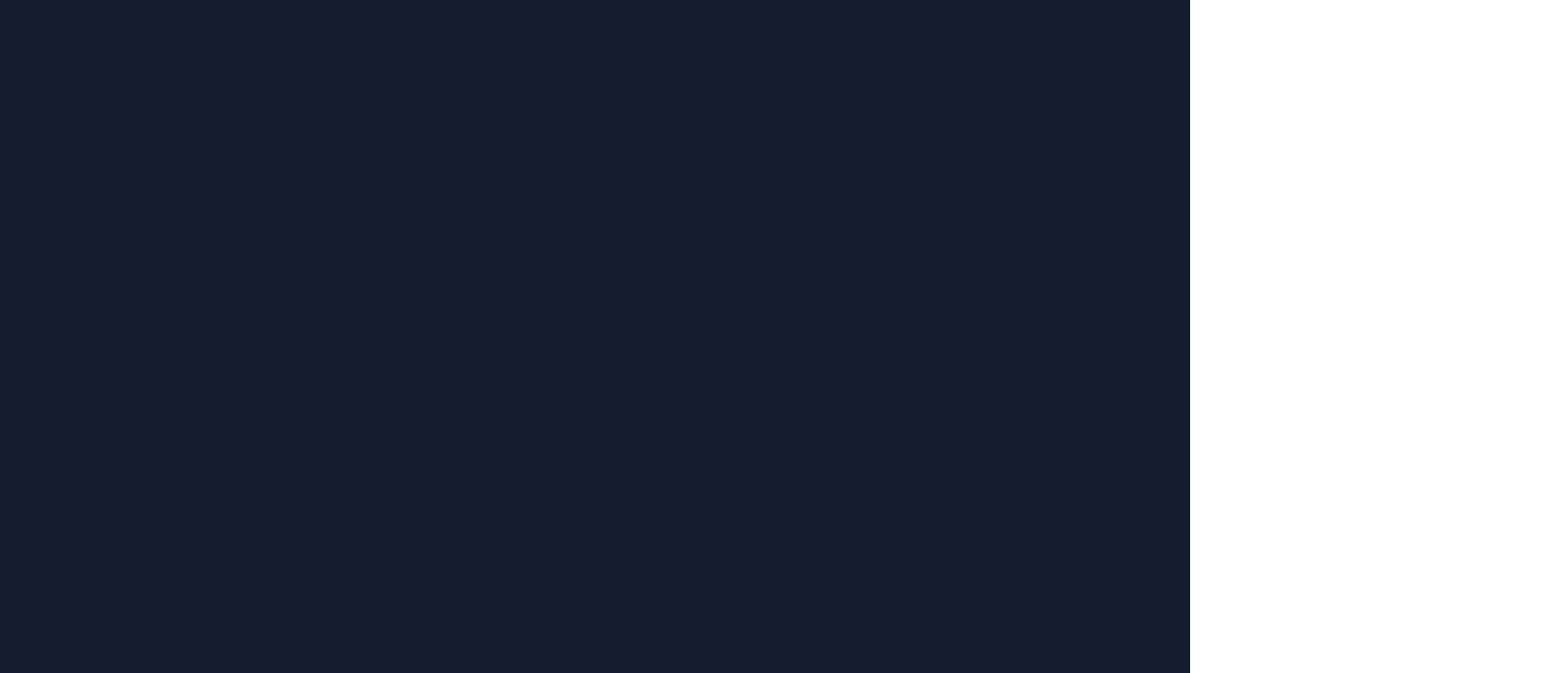
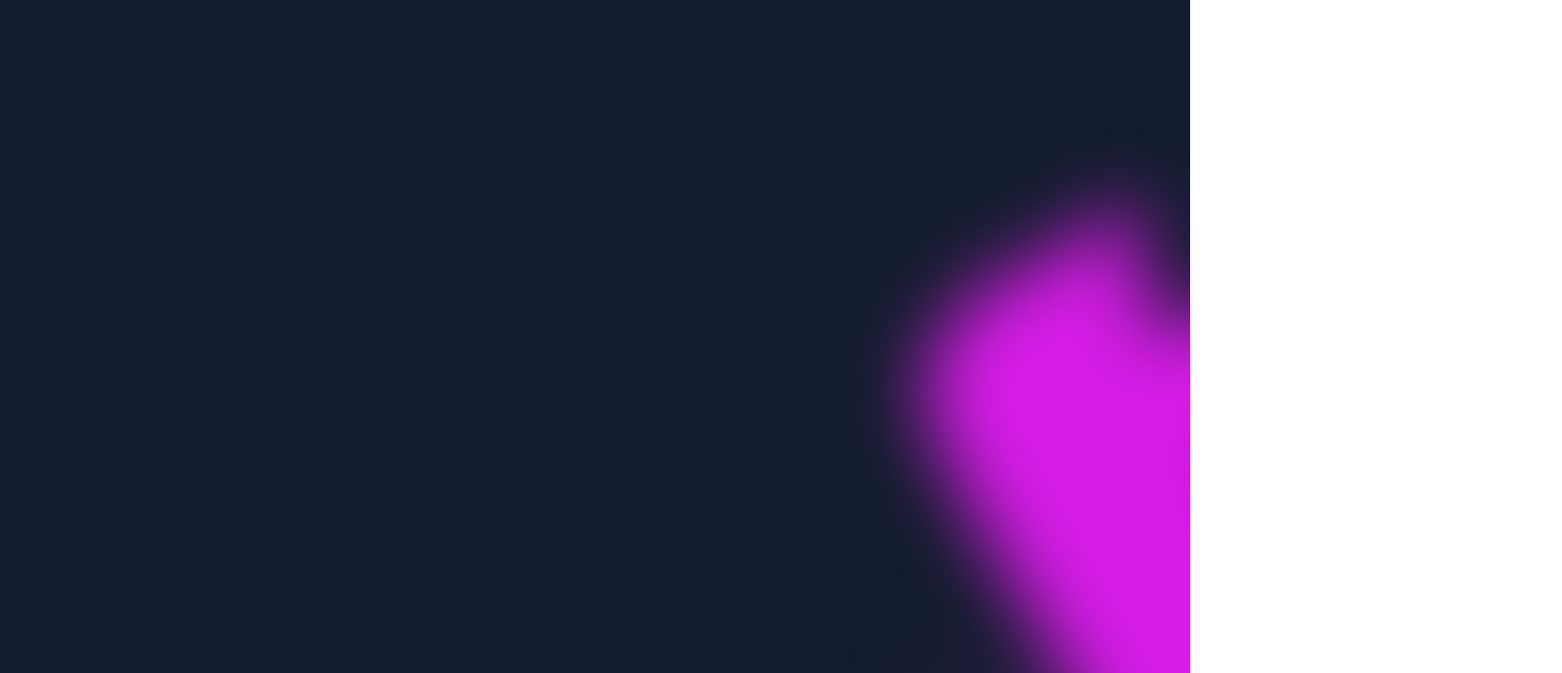
Before and after one commit to OptimismusPr1m3/portfolio2, an Angular app: page / in a window 1280 px wide. Shown: the part 3544-4268 px from the top of the page at 93% size, 1680 px wide, since content can reach past the window. Built offline with nearby package versions, Linux system fonts and the light colour scheme.

Commit message:
various css fixes, fixed scroll behaviour for better user exp, added linkedin links

```diff
--- a/src/app/about-me-mobile/about-me-mobile.component.html
+++ b/src/app/about-me-mobile/about-me-mobile.component.html
@@ -7,6 +7,6 @@
     <img src="/assets/images/shapes/wave2.png" />
 
   </div>
-  <app-about-me-content id="skillsMobile" class="mobile-about-cont"></app-about-me-content>
-  <app-skills class="skills-section"></app-skills>
+  <app-about-me-content class="mobile-about-cont"></app-about-me-content>
+  <app-skills id="skillsMobile" class="skills-section"></app-skills>
 </section>
--- a/src/app/about-me-mobile/about-me-mobile.component.scss
+++ b/src/app/about-me-mobile/about-me-mobile.component.scss
@@ -97,4 +97,5 @@ section {
     display: flex;
     flex-direction: row;
     align-items: flex-start;
+    scroll-margin-top: 150px;
 }
--- a/src/app/aboutme/aboutme.component.scss
+++ b/src/app/aboutme/aboutme.component.scss
@@ -6,6 +6,7 @@
   justify-content: center;
   padding-left: 120px;
   width: 100%;
+  box-sizing: border-box;
   > .content-wrapper {
     display: flex;
     width: 100%;
--- a/src/app/contactform/contactform.component.scss
+++ b/src/app/contactform/contactform.component.scss
@@ -40,6 +40,7 @@
       height: 5px;
       border-top-left-radius: 12px;
       border-bottom-left-radius: 12px;
+
       @media (max-width: 1450px) {
         width: 530px;
       }
@@ -65,6 +66,7 @@
         z-index: 2;
         @media (max-width: 900px) {
           flex-direction: column;
+          margin-top: 48px;
         }
         > .problem-section {
           width: 50%;
--- a/src/app/main/main.component.html
+++ b/src/app/main/main.component.html
@@ -2,5 +2,5 @@
 <app-welcome id="welcome"></app-welcome>
 <app-aboutme class="aboutMeDesktop"></app-aboutme>
 <app-about-me-mobile class="aboutMeMobile" id="aboutMeMobile"></app-about-me-mobile>
-<app-pfsection id="portfolio"></app-pfsection>
-<app-contactform id="contact"></app-contactform>
+<app-pfsection></app-pfsection>
+<app-contactform id="contact" class="scroll-behaviour"></app-contactform>
--- a/src/app/main/main.component.scss
+++ b/src/app/main/main.component.scss
@@ -16,3 +16,7 @@
     display: none;
     background-color: #141d2f;
 }
+
+.scroll-behaviour {
+    scroll-margin-top: 150px;
+}
--- a/src/app/pfsection/pfsection.component.html
+++ b/src/app/pfsection/pfsection.component.html
@@ -1,5 +1,11 @@
-<section class="pf-section fontfam-poppins">
-  <img class="purple-desktop" src="/assets/images/shapes/purple_shadow_pf.png" />
+
+<section id="portfolio" class="pf-section fontfam-poppins">
+  <div  class="purple-container">
+    <img
+      class="purple-desktop"
+      src="/assets/images/shapes/purple_shadow_pf.png"
+    />
+  </div>
   <div class="pf-header">
     <div class="pf-header-transition-cont">
       <div class="pf-head-transition">
@@ -8,7 +14,10 @@
           Portfolio
         </h2>
       </div>
-      <img class="purple-mobile" src="/assets/images/shapes/purple_shadow_pf.png">
+      <img
+        class="purple-mobile"
+        src="/assets/images/shapes/purple_shadow_pf.png"
+      />
     </div>
     <div class="p-wrapper">
       <p data-aos="flip-up">
--- a/src/app/pfsection/pfsection.component.scss
+++ b/src/app/pfsection/pfsection.component.scss
@@ -3,8 +3,11 @@
   flex-direction: column;
   background-color: #141d2f;
   color: #ffffff;
+  scroll-margin-top: 80px;
+  > .purple-container {
+    position: relative;
+    overflow-x: clip;
     > .purple-desktop {
-    overflow: hidden;
       position: absolute;
       top: 210%;
       right: -353px;
@@ -14,6 +17,7 @@
       }
       @media (max-width: 1250px) {
         display: none;
+      }
     }
   }
   > .pf-header {
@@ -30,18 +34,18 @@
       max-width: 1920px;
       overflow: hidden;
       background-color: #141d2f;
-      @media(max-width: 1250px) {
+      @media (max-width: 1250px) {
         margin-top: -180px;
         justify-content: space-between;
       }
-      @media(max-width: 850px) {
+      @media (max-width: 850px) {
         height: 900px;
       }
       > .pf-head-transition {
         display: flex;
         flex-direction: row;
         align-items: center;
-        @media(max-width: 1250px) {
+        @media (max-width: 1250px) {
           margin-top: -250px;
         }
 
@@ -101,7 +105,7 @@
         @media (max-width: 1400px) {
           font-size: 15px;
         }
-        @media(max-width: 1250px) {
+        @media (max-width: 1250px) {
           margin-top: -480px;
         }
         @media (max-width: 900px) {
@@ -129,7 +133,7 @@
     display: flex;
     justify-content: center;
     width: 100%;
-    @media(max-width: 1250px) {
+    @media (max-width: 1250px) {
       margin-top: -350px;
     }
     > .cards-wrapped {
@@ -152,8 +156,11 @@
         @media (max-width: 1320px) {
           justify-content: center;
         }
+        @media (max-width: 1250px) {
+          margin-top: 24px;
+        }
         @media (max-width: 850px) {
-          margin-top: 64px;
+          margin-top: -24px;
         }
         @media (max-width: 700px) {
           margin-left: 48px;
@@ -162,6 +169,7 @@
         @media (max-width: 520px) {
           margin-left: 24px;
           margin-right: 24px;
+          margin-top: -48px;
         }
         background-color: #141d2f;
         > .projects-cards {
@@ -366,8 +374,8 @@
     display: flex;
     right: -380px;
   }
-  @media(max-width: 1100px) {
-    right: -232px;;
+  @media (max-width: 1100px) {
+    right: -232px;
   }
   @media (max-width: 920px) {
     right: -50px;
--- a/src/app/shared/footer/footer.component.html
+++ b/src/app/shared/footer/footer.component.html
@@ -31,7 +31,7 @@
           <a href="mailto:bastiwolff432@gmail.com"
             ><img src="/assets/images/icons/mail_icon_f.png" />
           </a>
-          <a href="#"><img src="/assets/images/icons/linkedin_icon_f.png" /></a>
+          <a href="https://linkedin.com/in/sebastian-wolff-4409832b3" [target]="'_blank'"><img src="/assets/images/icons/linkedin_icon_f.png" /></a>
         </div>
         <div class="impressum-mobile">
           <a class="impressum-cont-mobile" href="impressum">Impressum</a>
--- a/src/app/shared/socilinks/socilinks.component.html
+++ b/src/app/shared/socilinks/socilinks.component.html
@@ -1,5 +1,5 @@
 <div class="social-links-content">
   <a href="https://github.com/OptimismusPr1m3" [target]="'_blank'"><img src="/assets/images/icons/git_icon_white.png" /></a>
   <a href="mailto:bastiwolff432@gmail.com"><img src="/assets/images/icons/mail_icon_white.png" /> </a>
-  <a href="#"><img src="/assets/images/icons/linkedin_icon_white.png" /></a>
+  <a href="https://linkedin.com/in/sebastian-wolff-4409832b3" [target]="'_blank'"><img src="/assets/images/icons/linkedin_icon_white.png" /></a>
 </div>
```
Lines whose indentation alone changed are shown as unchanged.
